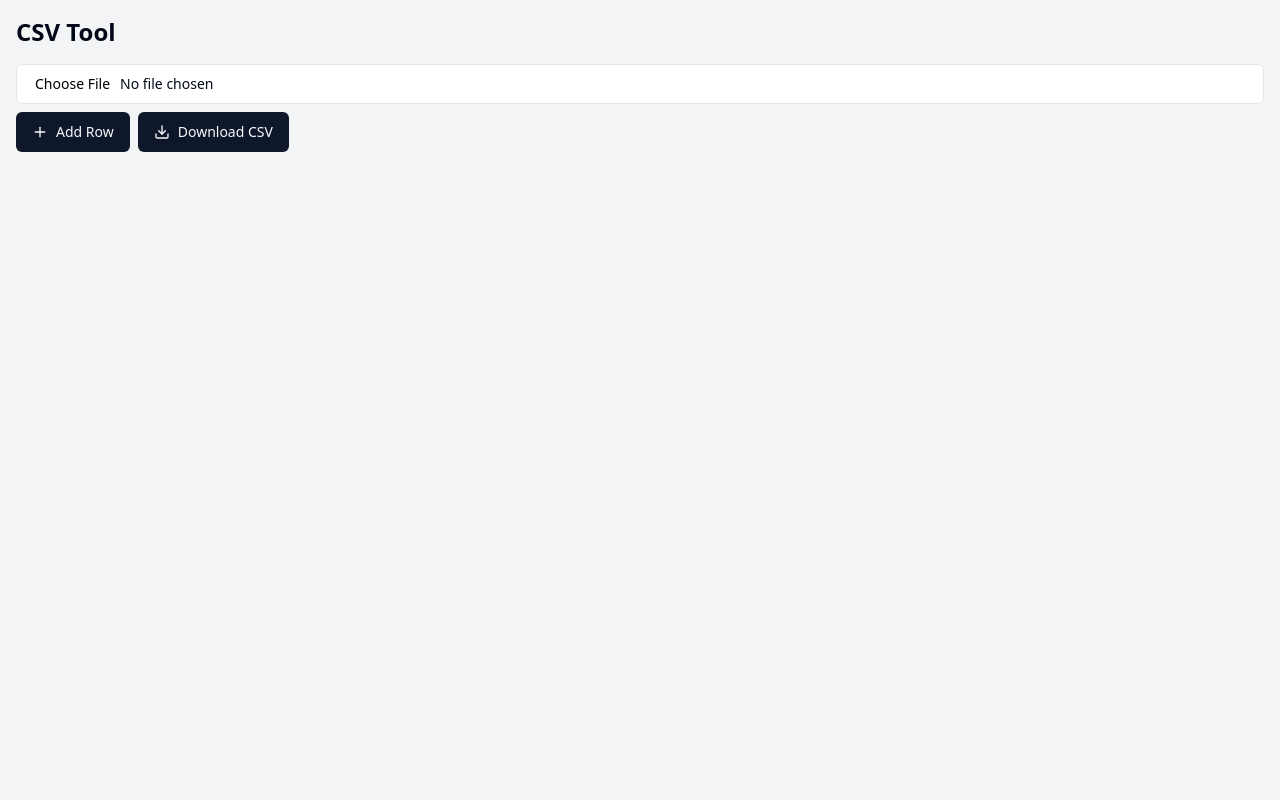
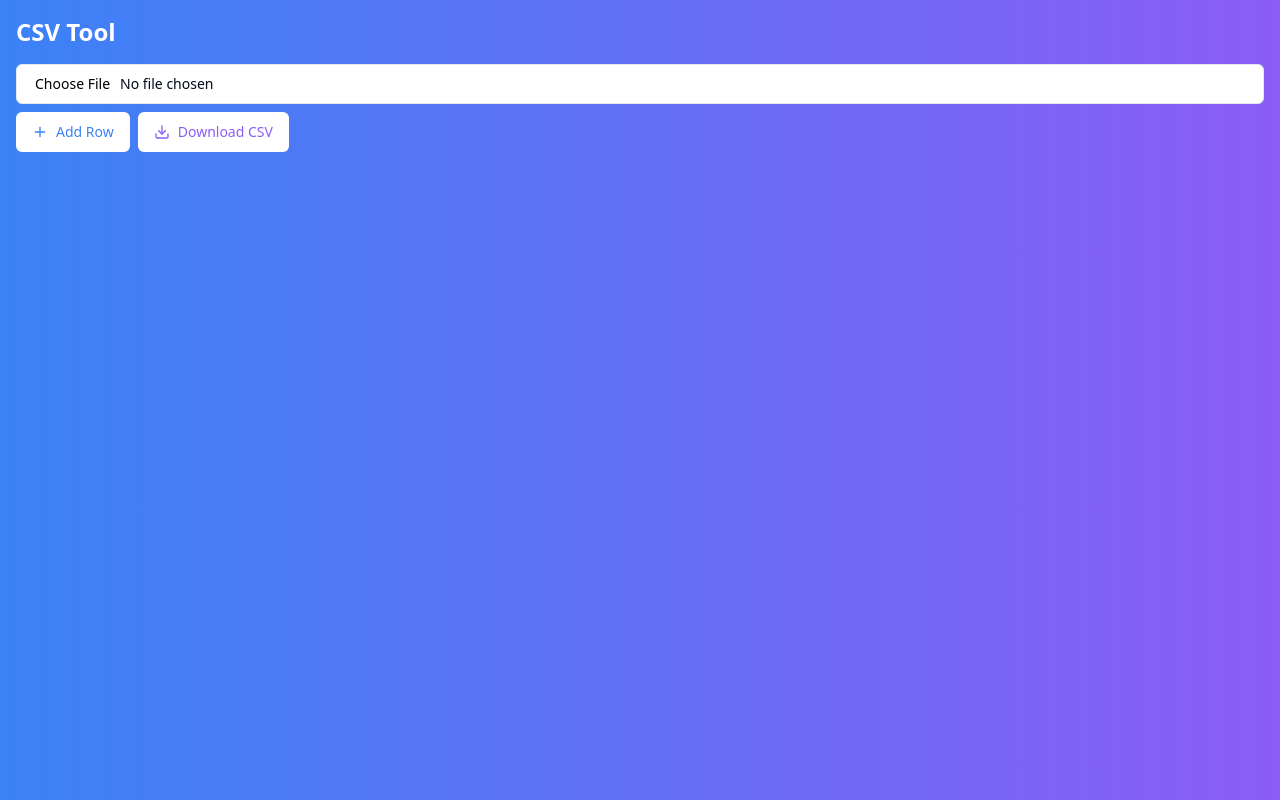
Before and after one commit to metalmetta/csv-wizard-metalmetta, a React (Vite) app: page / in a window 1280 px wide. Built offline with nearby package versions, Linux system fonts and the light colour scheme.

Commit message:
Update color scheme to gradient
Adapt the color scheme of the application to use a gradient transitioning from blue to purple.
[skip gpt_engineer]

```diff
--- a/src/components/CSVTool.jsx
+++ b/src/components/CSVTool.jsx
@@ -57,36 +57,37 @@ const CSVTool = () => {
   };
 
   return (
-    <div className="container mx-auto p-4">
-      <h1 className="text-2xl font-bold mb-4">CSV Tool</h1>
+    <div className="container mx-auto p-4 bg-gradient-to-r from-gradient-start to-gradient-end min-h-screen">
+      <h1 className="text-2xl font-bold mb-4 text-white">CSV Tool</h1>
       <div className="mb-4">
-        <Input type="file" accept=".csv" onChange={handleFileUpload} className="mb-2" />
-        <Button onClick={addRow} className="mr-2"><Plus className="mr-2 h-4 w-4" /> Add Row</Button>
-        <Button onClick={downloadCSV}><Download className="mr-2 h-4 w-4" /> Download CSV</Button>
+        <Input type="file" accept=".csv" onChange={handleFileUpload} className="mb-2 bg-white" />
+        <Button onClick={addRow} className="mr-2 bg-white text-gradient-start hover:bg-gradient-start hover:text-white"><Plus className="mr-2 h-4 w-4" /> Add Row</Button>
+        <Button onClick={downloadCSV} className="bg-white text-gradient-end hover:bg-gradient-end hover:text-white"><Download className="mr-2 h-4 w-4" /> Download CSV</Button>
       </div>
       {headers.length > 0 && (
-        <Table>
+        <Table className="bg-white bg-opacity-90 rounded-lg overflow-hidden">
           <TableHeader>
-            <TableRow>
+            <TableRow className="bg-gradient-to-r from-gradient-start to-gradient-end">
               {headers.map((header, index) => (
-                <TableHead key={index}>{header}</TableHead>
+                <TableHead key={index} className="text-white">{header}</TableHead>
               ))}
-              <TableHead>Actions</TableHead>
+              <TableHead className="text-white">Actions</TableHead>
             </TableRow>
           </TableHeader>
           <TableBody>
             {data.map((row, rowIndex) => (
-              <TableRow key={rowIndex}>
+              <TableRow key={rowIndex} className="hover:bg-gray-100">
                 {row.map((cell, cellIndex) => (
                   <TableCell key={cellIndex}>
                     <Input
                       value={cell}
                       onChange={(e) => handleCellEdit(rowIndex, cellIndex, e.target.value)}
+                      className="w-full"
                     />
                   </TableCell>
                 ))}
                 <TableCell>
-                  <Button variant="destructive" onClick={() => deleteRow(rowIndex)}>
+                  <Button variant="destructive" onClick={() => deleteRow(rowIndex)} className="bg-red-500 hover:bg-red-600">
                     <Trash2 className="h-4 w-4" />
                   </Button>
                 </TableCell>
--- a/tailwind.config.js
+++ b/tailwind.config.js
@@ -51,6 +51,10 @@ module.exports = {
           DEFAULT: "hsl(var(--card))",
           foreground: "hsl(var(--card-foreground))",
         },
+        gradient: {
+          start: '#3b82f6', // blue-500
+          end: '#8b5cf6', // purple-500
+        },
       },
       borderRadius: {
         lg: "var(--radius)",
```
